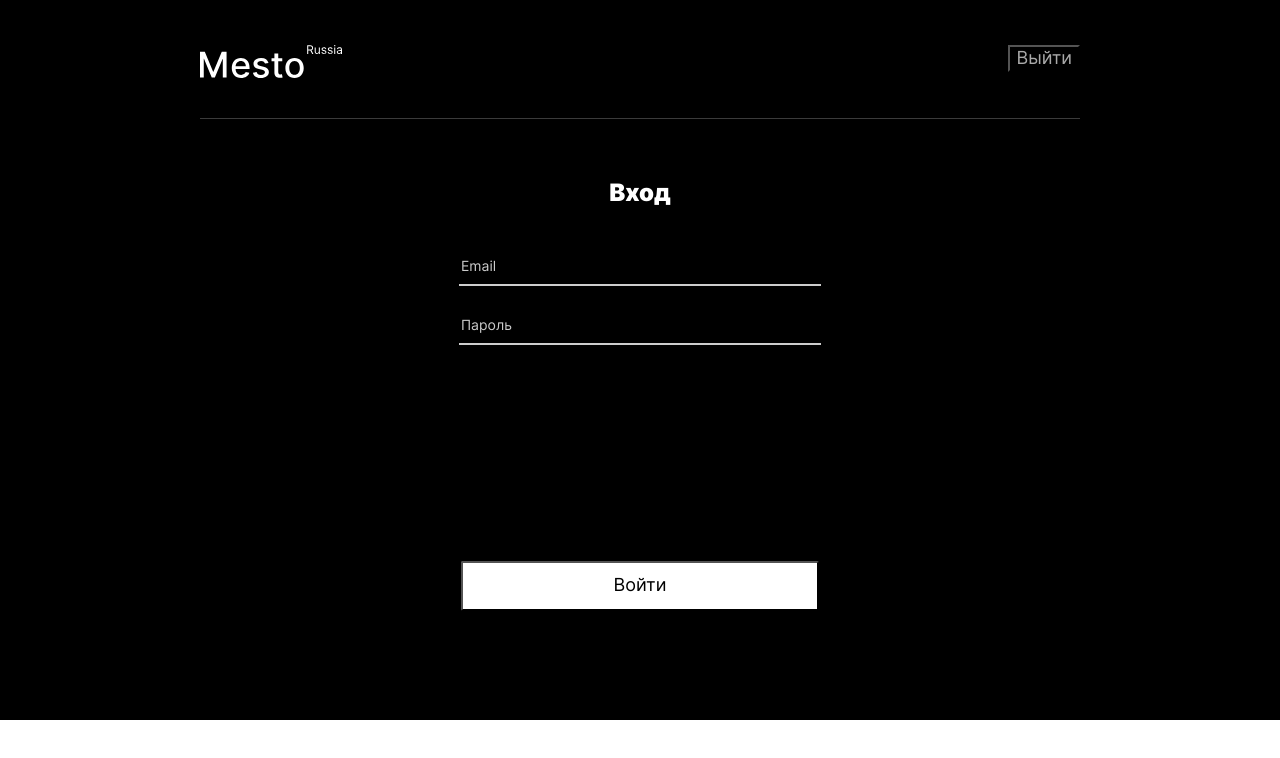
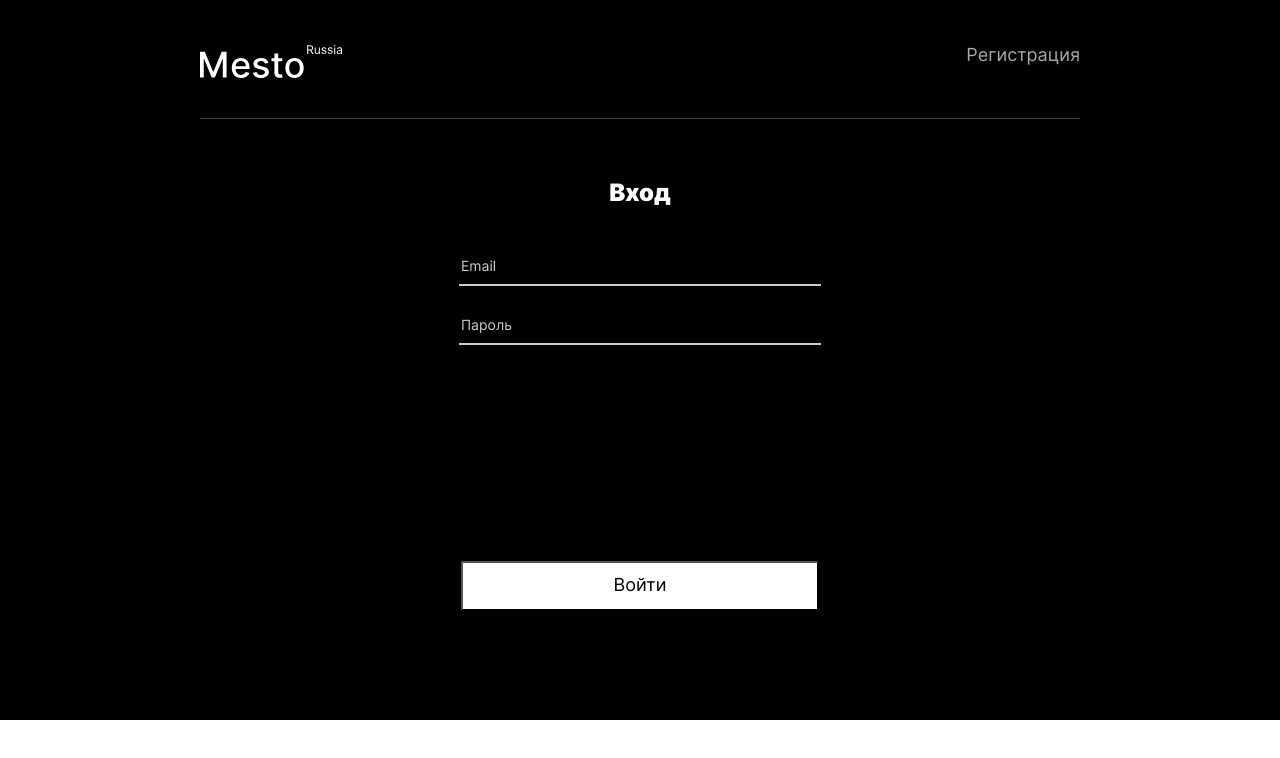
Before and after one commit to GrigoryGriko/react-mesto-auth, a React (Create React App) app: page /sign-in in a window 1280 px wide. Shown: the top 758 px of the page. Built offline with nearby package versions, Linux system fonts and the light colour scheme; no server answers.

Commit message:
feat: сделана настройка вариантов header с помощью роутов

```diff
--- a/src/components/App.js
+++ b/src/components/App.js
@@ -62,7 +62,7 @@ function App() {
         }
       }
     }
-  }, [])
+  }, [loggedIn])
 
   React.useEffect(() => {
 
--- a/src/components/Header.js
+++ b/src/components/Header.js
@@ -9,7 +9,6 @@ function Header(props) {
     localStorage.removeItem('jwt');
     history.push('/sign-in');
   }
-
   return (
 
         <header className="header section">
@@ -17,16 +16,16 @@ function Header(props) {
 
           <div className="header__wrapper-auth">
           <Switch>
-            <Route path='/'>
+            <Route path="/" exact>
               <p className="header__email">{props.userData.email}</p>
               <button onClick={signOut} to="/sign-in" className="header__action-auth">Выйти</button>
             </Route>
 
-            <Route>
+            <Route path="/sign-up">
               <Link to="/sign-in" className="header__action-auth">Вход</Link>
             </Route>
 
-            <Route>
+            <Route path="/sign-in">
               <Link to="/sign-up" className="header__action-auth">Регистрация</Link>
             </Route>
           </Switch>
```
